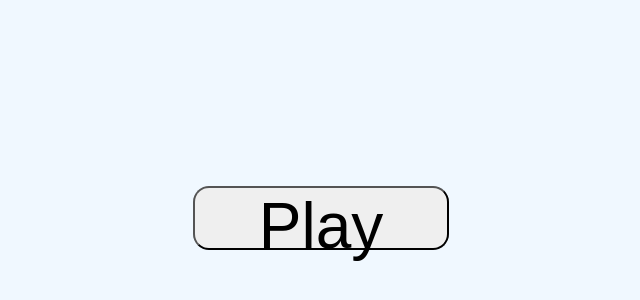
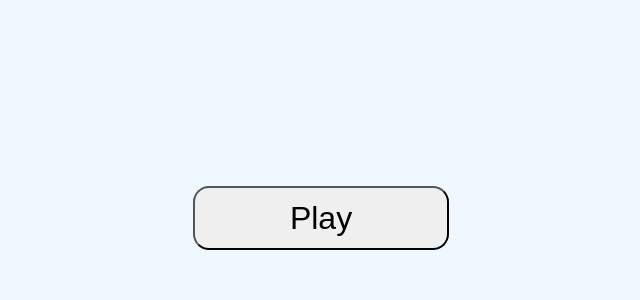
Before and after one commit to NorSpoke/testing, a plain HTML site: page homePage/levelsPage.html in a window 1280 px wide. Shown: the part 438-738 px from the top of the page, without its empty margins (319-959 px from the left). Drawn offline with Linux system fonts and the light colour scheme.

Commit message:
Update style.css

```diff
--- a/homePage/style.css
+++ b/homePage/style.css
@@ -9,9 +9,9 @@ body {
 
 .level-button {
     border-radius: 1rem;
-    width: 20vw;
-    height: 5vw;
-    font-size: 4em;
+    width: 16rem;
+    height: 2em;
+    font-size: 2rem;
     position: absolute;
     transform: translate(-50%, -50%);
     bottom: 10%;
```
